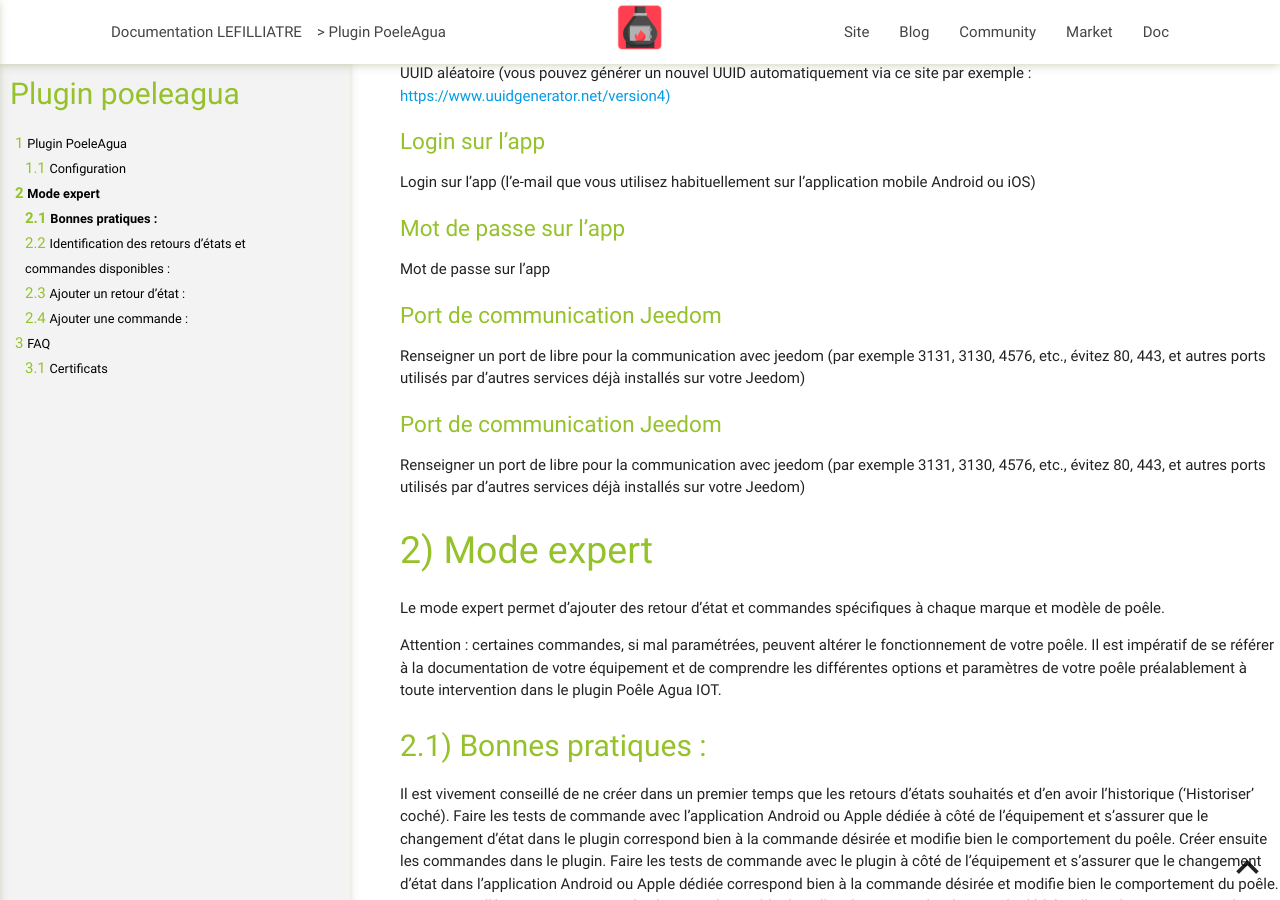
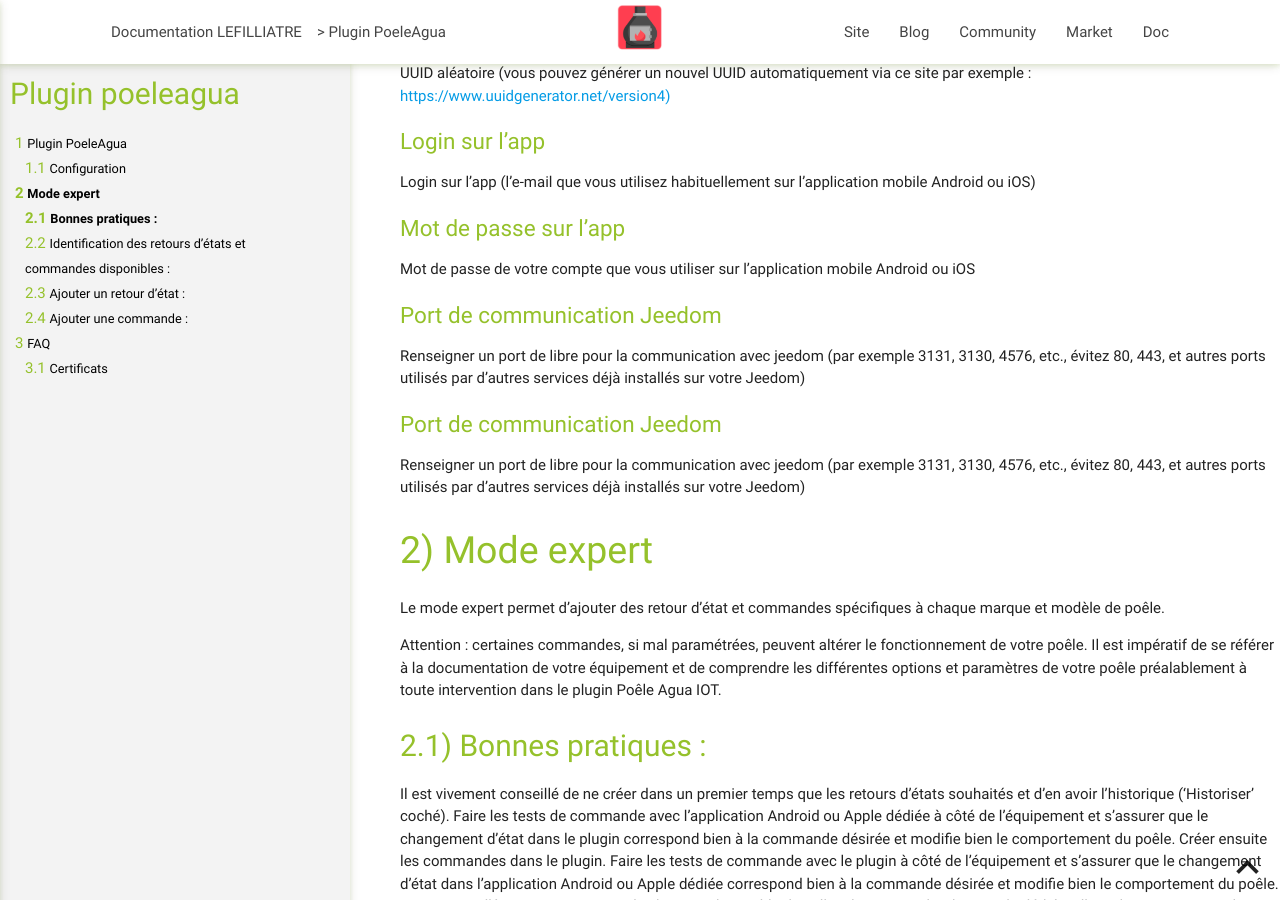
Before and after one commit to lefilliatre/lefilliatre-documentation, a Jekyll site: the page built from PoeleAgua/fr_FR/index.md, in a window 1280 px wide and 900 px high, scrolled down 2740 px. Built offline with Jekyll 4.4.1, drawn with Linux system fonts in a browser that asks for light colours.

Commit message:
Update index.md

```diff
--- a/PoeleAgua/fr_FR/index.md
+++ b/PoeleAgua/fr_FR/index.md
@@ -65,11 +65,10 @@ Vous devez renseigner tout d’abord l’adresse de la plateforme Agua IOT de vo
 UUID aléatoire (vous pouvez générer un nouvel UUID automatiquement via ce site par exemple : [https://www.uuidgenerator.net/version4)][]
 
 ### Login sur l'app
-
 Login sur l’app (l’e-mail que vous utilisez habituellement sur l’application mobile Android ou iOS)
 
 ### Mot de passe sur l’app
-Mot de passe sur l’app
+Mot de passe de votre compte que vous utiliser sur  l’application mobile Android ou iOS
 
 ### Port de communication Jeedom
 Renseigner un port de libre pour la communication avec jeedom  (par exemple 3131, 3130, 4576, etc., évitez 80, 443, et autres ports utilisés par d’autres services déjà installés sur votre Jeedom)
```
